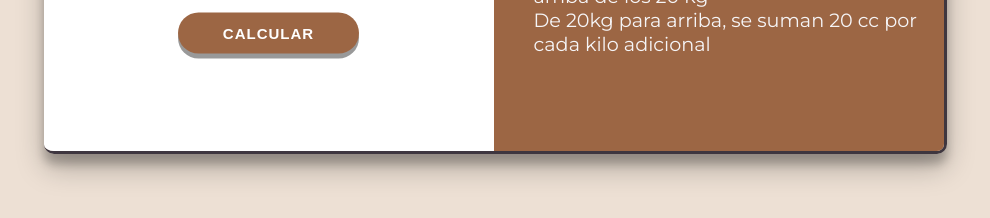
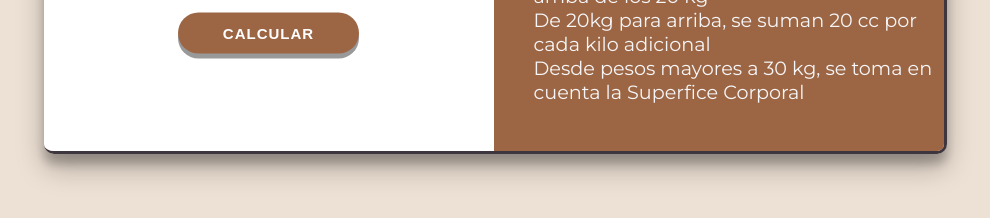
Before and after one commit to KyouSanada/Calculadora-Feb, a plain HTML site: page index.html in a window 1280 px wide. Shown: the part 448-666 px from the top of the page, without its empty margins (145-1135 px from the left). Drawn offline with Linux system fonts and the light colour scheme.

Commit message:
last commit

```diff
--- a/index.html
+++ b/index.html
@@ -29,6 +29,7 @@
                         <li> De 0kg a 10kg, se calcula 100 cc por cada kilo  </li>
                         <li> Se suman 50 cc por cada kilo de peso por arriba de los 20 kg </li>
                         <li> De 20kg para arriba, se suman 20 cc por cada kilo adicional </li>
+                        <li> Desde pesos mayores a 30 kg, se toma en cuenta la Superfice Corporal</li>
                     </ul>
                 </div>
             </div>
```
